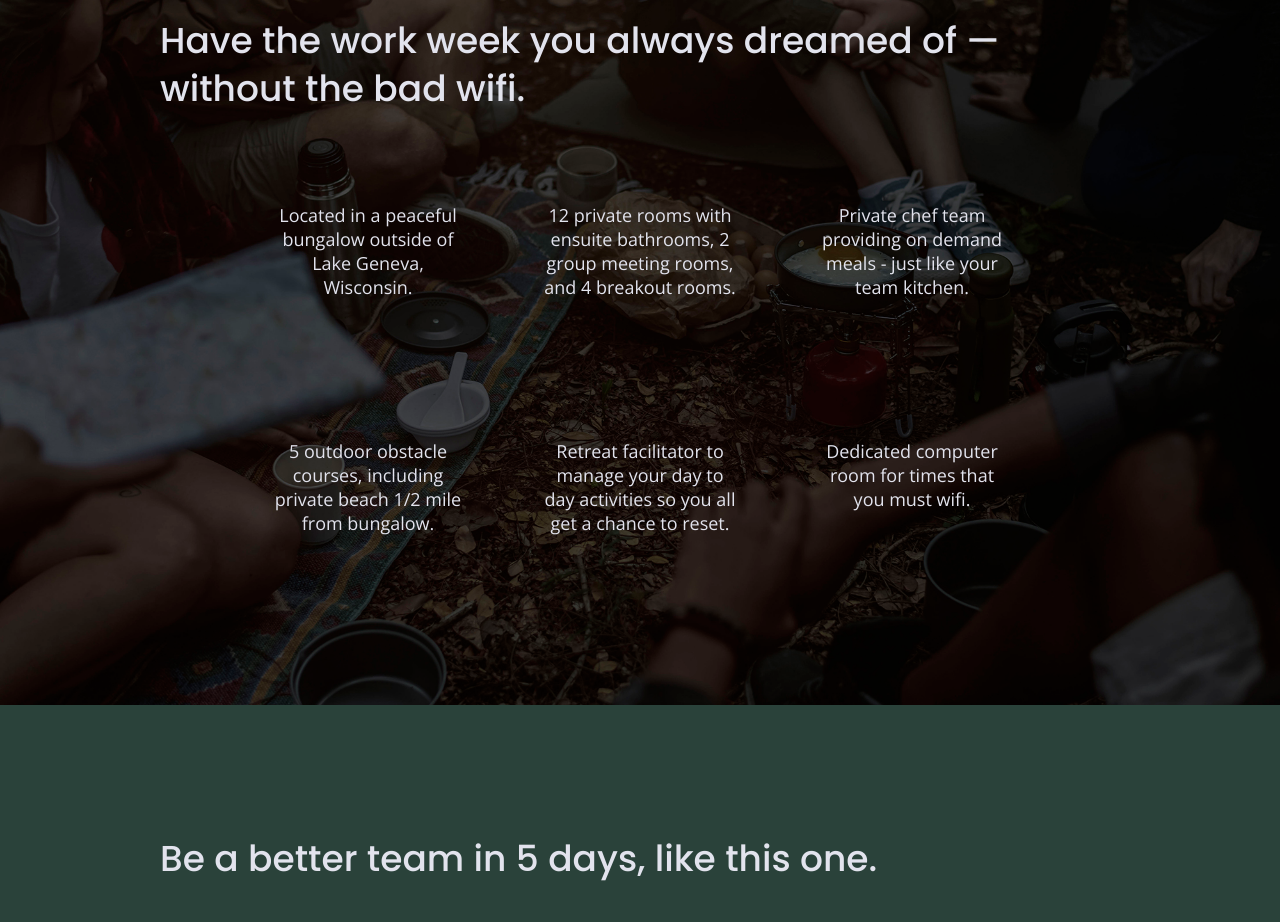
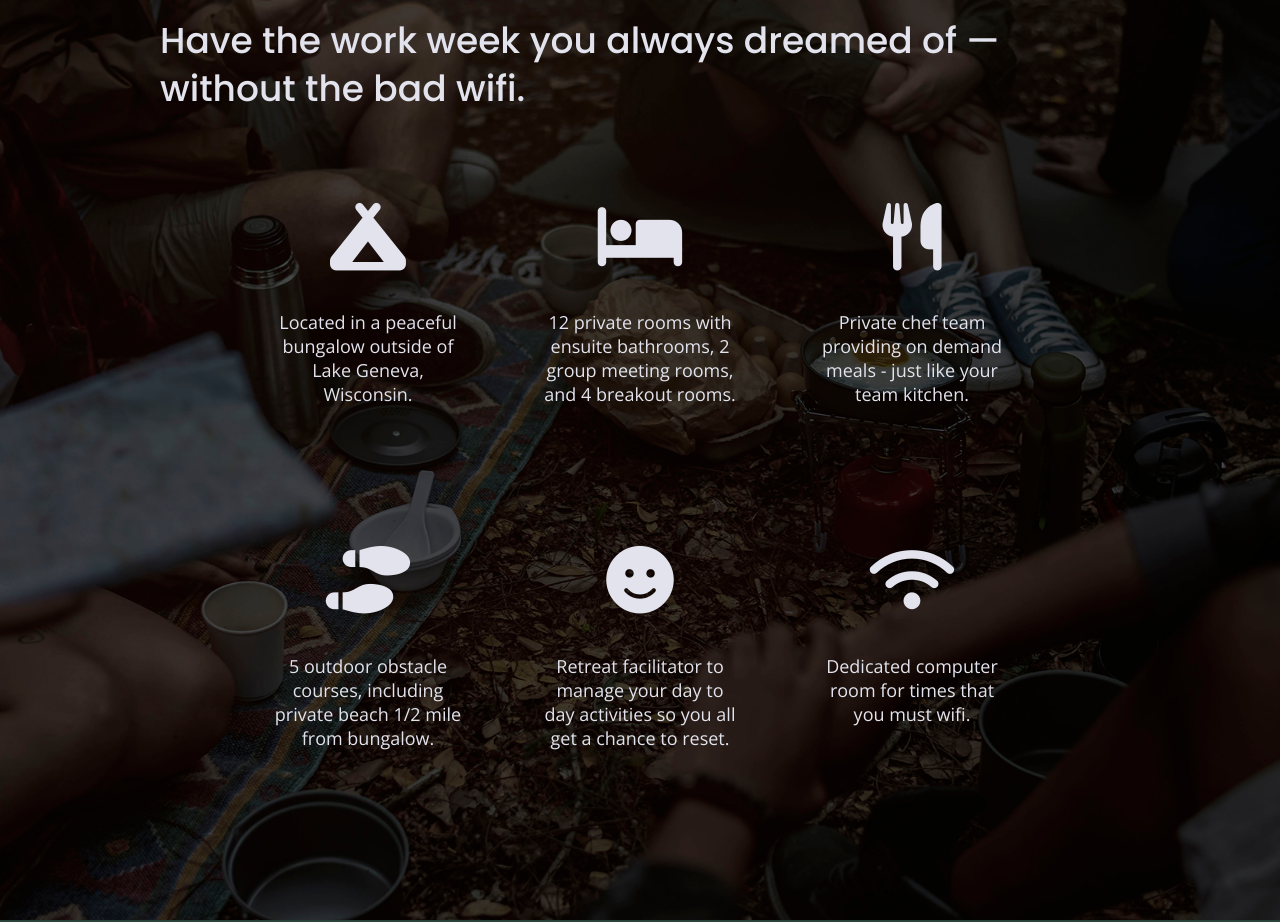
Before and after one commit to kayharr/unplugged, a website built with Parcel: page index.html in a window 1280 px wide. Shown: the part 1400-2322 px from the top of the page. Built offline with nearby package versions, Linux system fonts and the light colour scheme; files whose address does not match are found by name.

Commit message:
added icons to features section on home page

```diff
--- a/css/main.css
+++ b/css/main.css
@@ -662,6 +662,11 @@
     align-content: space-evenly;
   }
 
+  .features i {
+    font-size:  3.75em;
+    margin-bottom: 40px;
+  }
+
   /* Reviews */
 
   .reviews h2 {
--- a/index.html
+++ b/index.html
@@ -14,6 +14,9 @@
 
   <link rel="stylesheet" href="css/normalize.css">
   <link rel="stylesheet" href="css/main.css">
+
+  <script src="https://kit.fontawesome.com/31335ad5ee.js" crossorigin="anonymous"></script>
+
 
   <!-- Google Fonts -->
   <link rel="preconnect" href="https://fonts.googleapis.com">
@@ -88,45 +91,56 @@
 
       <h2>Have the work week you always dreamed of — without the bad wifi.</h2>
 
-      <section class="features-items">
+      <div class="features-items">
 
         <article>
-          <!-- ADD IMAGE LINKS! -->
-          <p class="tent-icon">
+          <p class="fontawesome-icon">
+            <i class="fas fa-campground"></i>
+          </p>
           <p class="features-item-description">Located in a peaceful bungalow outside of
              Lake Geneva, Wisconsin.</p>
         </article>
 
         <article>
-          <p class="bed-icon">
+          <p class="fontawesome-icon">
+            <i class="fas fa-bed"></i>
+          </p>
           <p class="features-item-description">12 private rooms with ensuite bathrooms,
              2 group meeting rooms, and 4
              breakout rooms.</p>
         </article>
 
         <article>
-          <p class="fork-and-knife">
+          <p class="fontawesome-icon">
+            <i class="fas fa-utensils"></i>
+          </p>
           <p class="features-item-description">Private chef team providing on demand
              meals - just like your team
              kitchen.</p>
         </article>
 
         <article>
-          <p class="footprints">
+          <p class="fontawesome-icon">
+            <i class="fas fa-shoe-prints"></i>
+          </p>
           <p class="features-item-description">5 outdoor obstacle courses, including
              private beach 1/2 mile from
              bungalow.  </p>
         </article>
 
         <article>
-          <p class="smiley face">
+          <p class="fontawesome-icon">
+            <i class="fas fa-smile"></i>
+          </p>
           <p class="features-item-description">Retreat facilitator to manage your day to
              day activities so you all get a
              chance to reset.</p>
         </article>
 
         <article>
-          <p class="wifi signal">
+          <p class="fontawesome-icon">
+            <i class="fas fa-wifi"></i>
+          </p>
           <p class="features-item-description">Dedicated computer room for times that
              you must wifi.</p>
         </article>
```
Also changed, not shown: about/index.html (+3 -0 lines), faq/index.html (+4 -0 lines).
